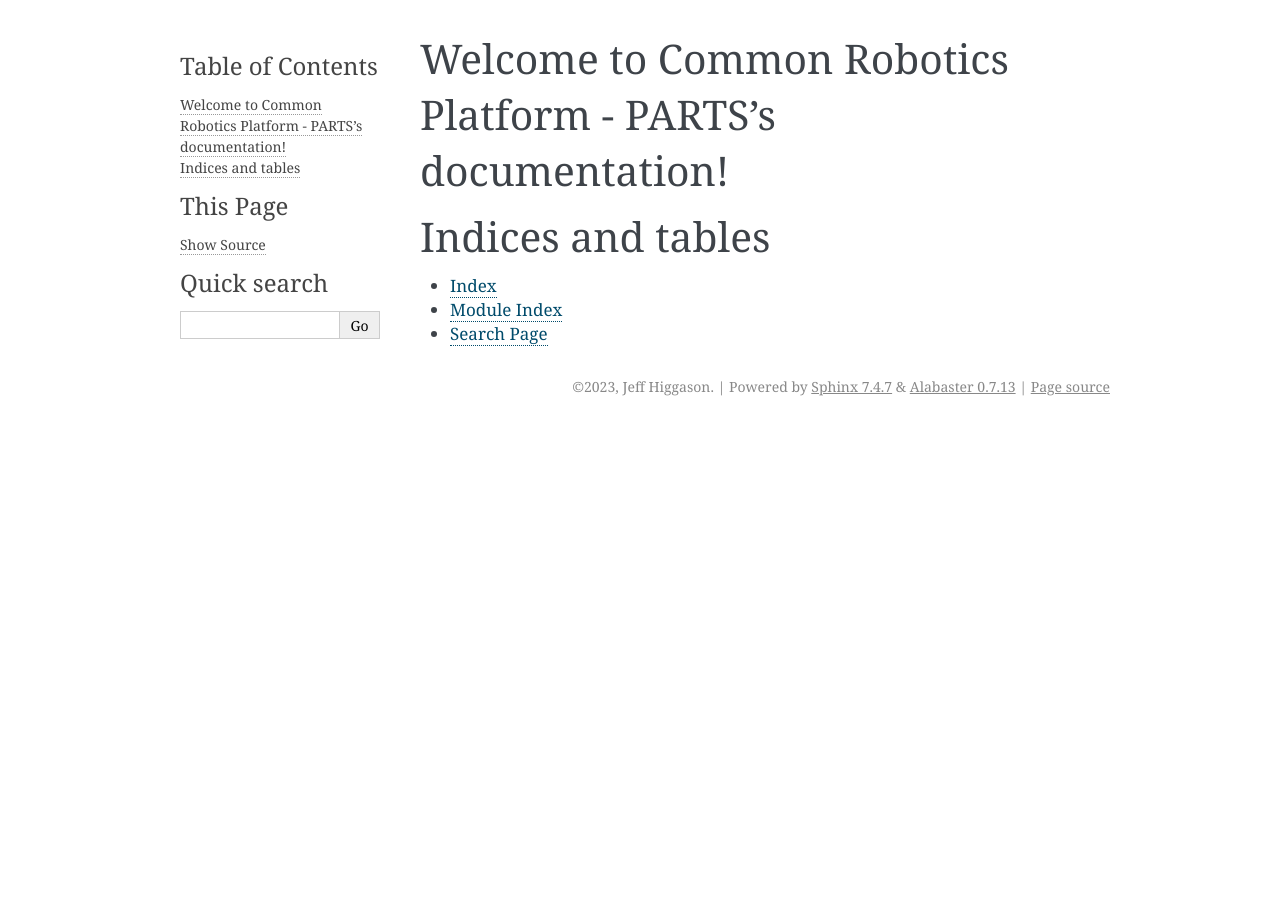
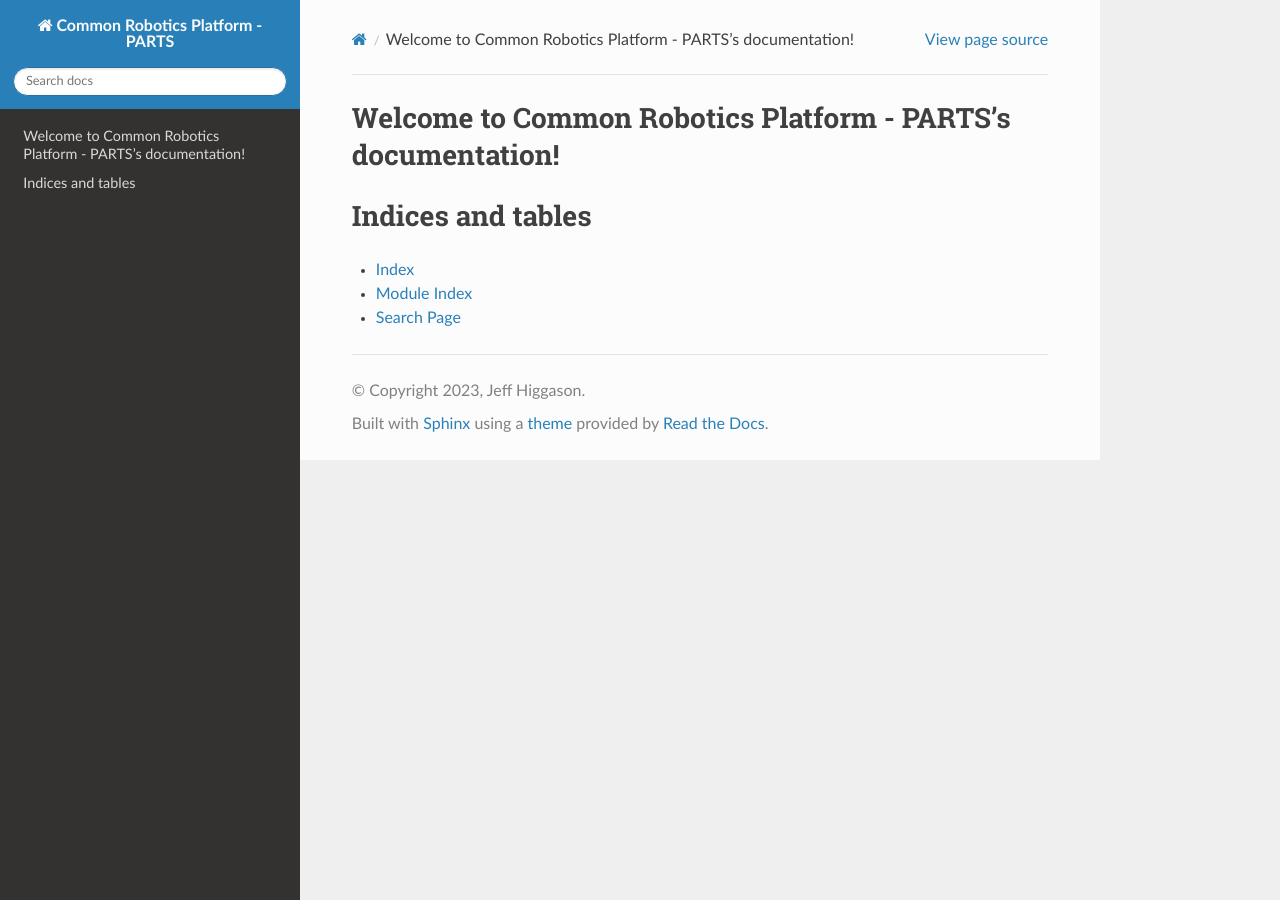
Before and after one commit to portlandrobotics/common_platform, a Sphinx documentation site: the page built from docs/source/index.rst, in a window 1280 px wide. Built offline with Sphinx 7.4.7 and the Read the Docs theme 2.0.0, drawn with Linux system fonts in a browser that asks for light colours.

Commit message:
sphinx install

```diff
--- a/docs/source/conf.py
+++ b/docs/source/conf.py
@@ -13,7 +13,7 @@
 # -- General configuration ---------------------------------------------------
 # https://www.sphinx-doc.org/en/master/usage/configuration.html#general-configuration
 
-extensions = []
+extensions = ["myst_parser","sphinx_rtd_theme"]
 
 templates_path = ['_templates']
 exclude_patterns = []
@@ -23,5 +23,5 @@
 # -- Options for HTML output -------------------------------------------------
 # https://www.sphinx-doc.org/en/master/usage/configuration.html#options-for-html-output
 
-html_theme = 'alabaster'
+html_theme = 'sphinx_rtd_theme'
 html_static_path = ['_static']
```
